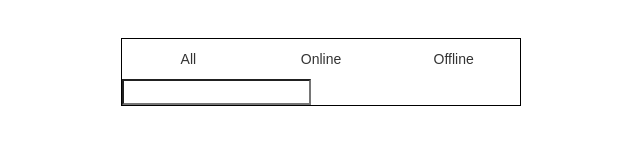
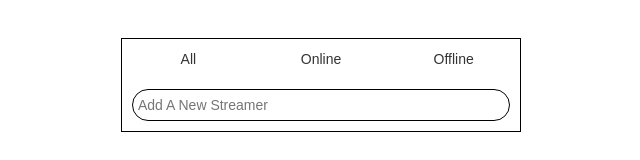
Before and after one commit to krames12/fcc-twitch-list, a plain HTML site: page index.html in a window 1280 px wide. Shown: the whole page, without its empty margins (319-959 px from the left). Drawn offline with nearby package versions, Linux system fonts and the light colour scheme.

Commit message:
styled search input

```diff
--- a/css/style.css
+++ b/css/style.css
@@ -29,6 +29,19 @@ body {
 
 .stream-menu li:hover {
 	background-color: grey;
+}
+
+.add {
+	display: inline-block;
+	width: 100%;
+	padding: 10px;
+}
+
+.add-stream {
+	width: 100%;
+	padding: 5px;
+	border-radius: 20px;
+	border: 1px solid black;
 }
 
 .stream-container {
--- a/index.html
+++ b/index.html
@@ -21,7 +21,13 @@
   		</nav>
   	</header>
   	<div class="stream-container">
-  		<div class="add"><form action="#" onsubmit="addStream()"><input type="search" class="add-stream"/></form></div>
+  		<div class="add">
+        <form action="#" onsubmit="addStream()"><input type="search" placeholder="Add A New Streamer" class="add-stream"/></form>
+      <!--<div class="add-user">
+          <span class="add-icon add-group fa fa-user fa-2x"></span>
+          <span class="add-icon add-plus fa fa-plus"></span>
+        </div>-->
+      </div>
   		<div class="online-streams"></div>
   		<div class="offline-streams"></div>
   	</div>
--- a/js/scripts.js
+++ b/js/scripts.js
@@ -15,7 +15,7 @@ function getInfo(streamName){
 		success: function(data){
 			console.log(data);
 			if (data.status === 404){
-				$offline.append('<div class="stream-off stream-stat"><img src="http://publicdomainvectors.org/photos/mono-gnome-question.png" class="stream-icon"><p class="name">' + streamName + '</p><span class="delete-stream fa fa-times"></span><div class="stream-info"><p class="stream-info">Does Not Exist</p></div></div>');
+				$offline.append('<div class="stream-off stream-stat"><img src="http://publicdomainvectors.org/photos/mono-gnome-question.png" class="stream-icon"><p class="name">' + streamName + '</p>d<div class="stream-info"><p class="stream-info">Does Not Exist</p></div></div>');
 			} else if (data.stream == null){
 				offlineCall(streamName);
 			} else {
@@ -69,6 +69,4 @@ function addStream(streamName){
 
 $('.stream-container').delegate('.delete-stream', 'click', function(){
 	$(this).closest('.stream-stat').remove();
-
-	console.log('delete');
 });
```
